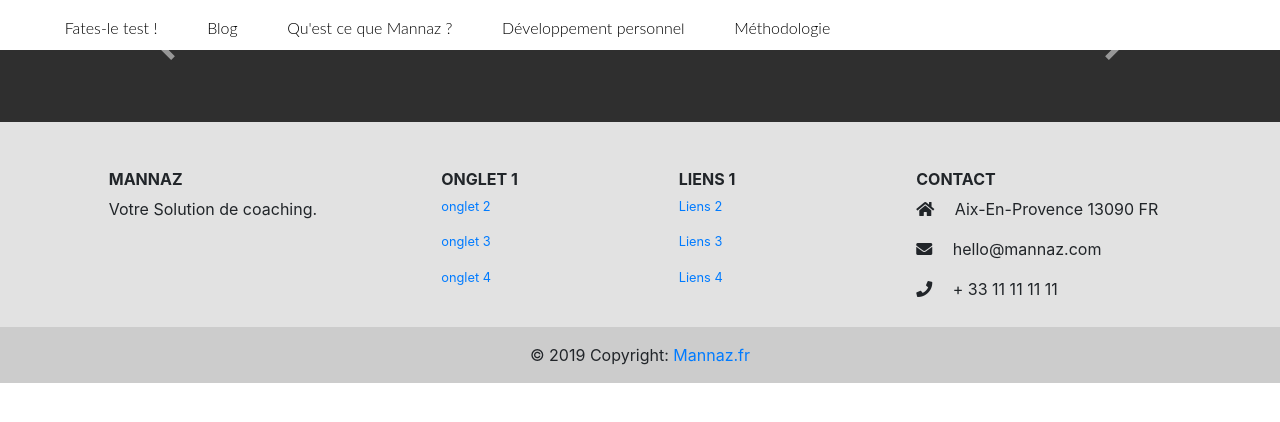
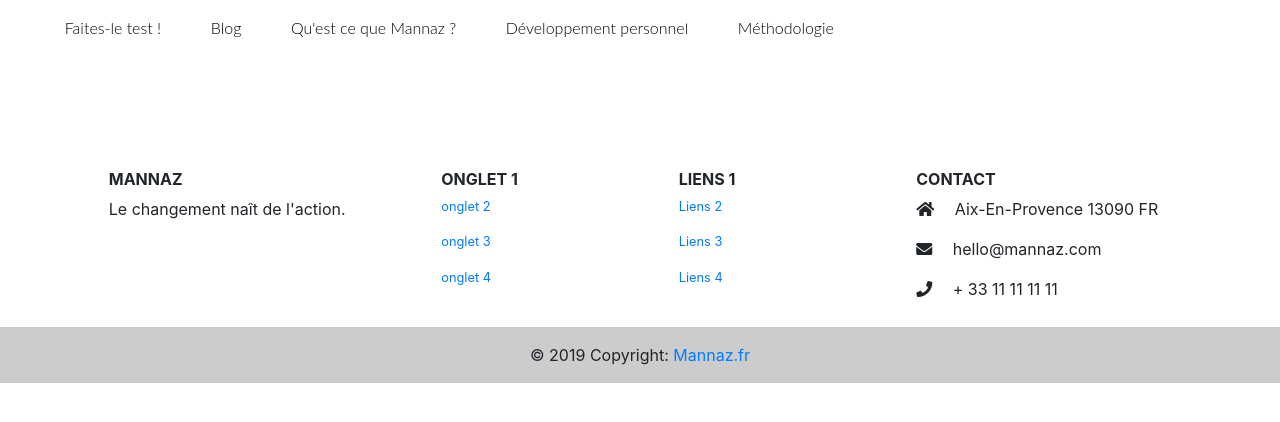
Before and after one commit to RadhoineUlyss/manaz, a CodeIgniter app: page /database/index.php/test/index in a window 1280 px wide. Shown: the part 96-518 px from the top of the page. Run offline with CodeIgniter, Linux system fonts and the light colour scheme; some libraries are stand-ins or nearby versions.

Commit message:
changement

```diff
--- a/application/views/Template/signin_modal_inc_view.php
+++ b/application/views/Template/signin_modal_inc_view.php
@@ -52,9 +52,9 @@ defined('BASEPATH') or exit('No direct script access allowed');
 					} ?>
 					<?php echo form_open('Test/inscription'); ?> <!-- FORMULAIRE INSCRIPTION DEBUT  -->
 					<div class="form-group">
-						<label for="exampleFormControlSelect1">Exemple select</label>
+						<label for="exampleFormControlSelect1">Exmple select</label>
 						<select class="form-control" id="exampleFormControlSelect1">
-							<option>Client normal</option>
+							<option>t normal</option>
 							<option>Pro</option>
 							<option>PRO admin</option>
 						</select>
--- a/application/views/Template/template.php
+++ b/application/views/Template/template.php
@@ -48,7 +48,7 @@ defined('BASEPATH') or exit('No direct script access allowed');
 	</nav>
 	<div id="navigation">
 		<ul>
-			<li><a href="<?php echo base_url('/sneakers') ?>">Fates-le test !</a></li>
+			<li><a href="<?php echo base_url('/sneakers') ?>">Faites-le test !</a></li>
 			<li><a href="">Blog </a></li>
 			<li><a href="">Qu'est ce que Mannaz ?</a></li>
 			<li><a href="">Développement personnel </a></li>
@@ -76,10 +76,7 @@ defined('BASEPATH') or exit('No direct script access allowed');
 </div>
 
 <!-- Footer -->
-<footer class="page-footer font-small unique-color-dark prem_footer">
 
-	<div style="background-color: #2F2F2F;">
-		<div class="container">
 
 			<!-- Grid row-->
 			<div class="row py-4 d-flex align-items-center">
@@ -117,11 +114,9 @@ defined('BASEPATH') or exit('No direct script access allowed');
 
 				<!-- Content -->
 				<h6 class="text-uppercase font-weight-bold">Mannaz</h6>
-				<p>Votre Solution de coaching.</p>
+				<p>Le changement naît de l'action.</p>
 
 			</div>
-			<!-- Grid column -->
-
 			<!-- Grid column -->
 			<div class="col-md-2 col-lg-2 col-xl-2 mx-auto mb-4">
 
```
